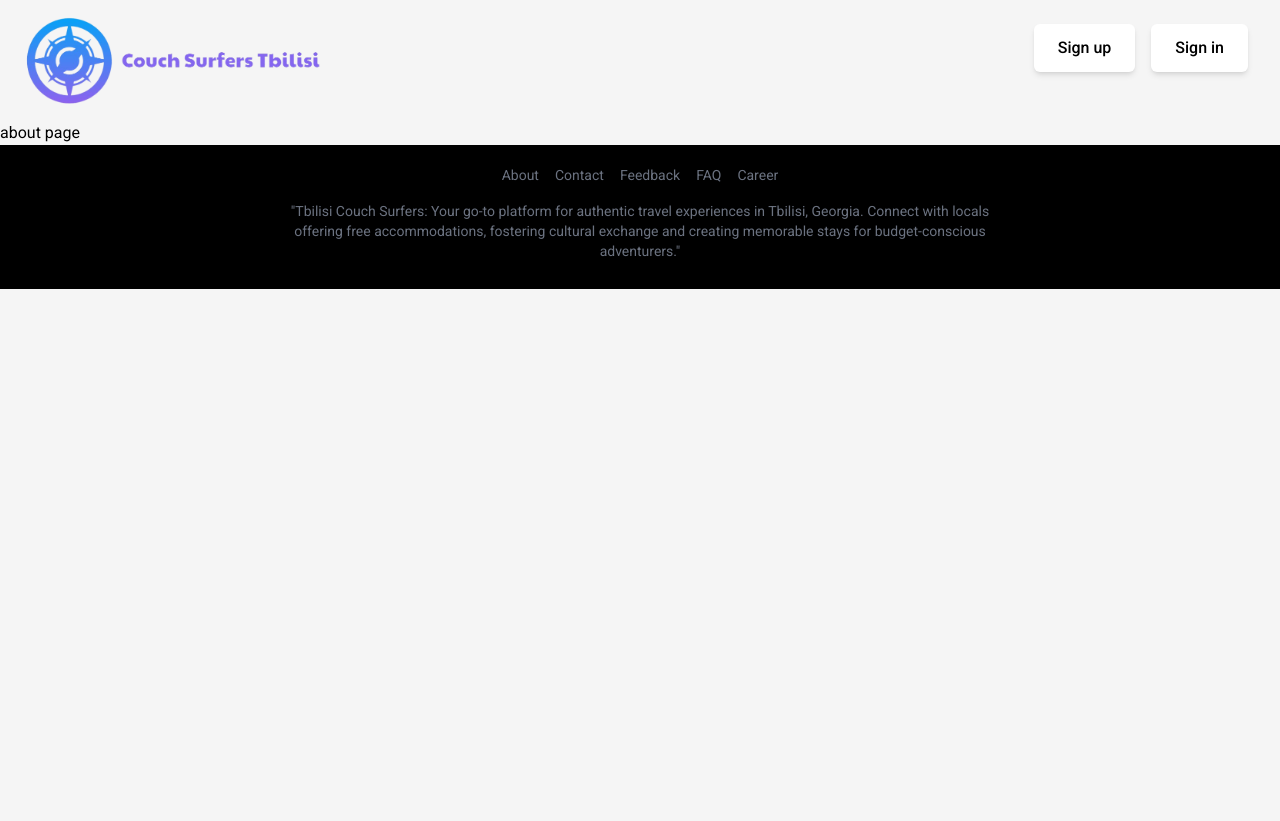
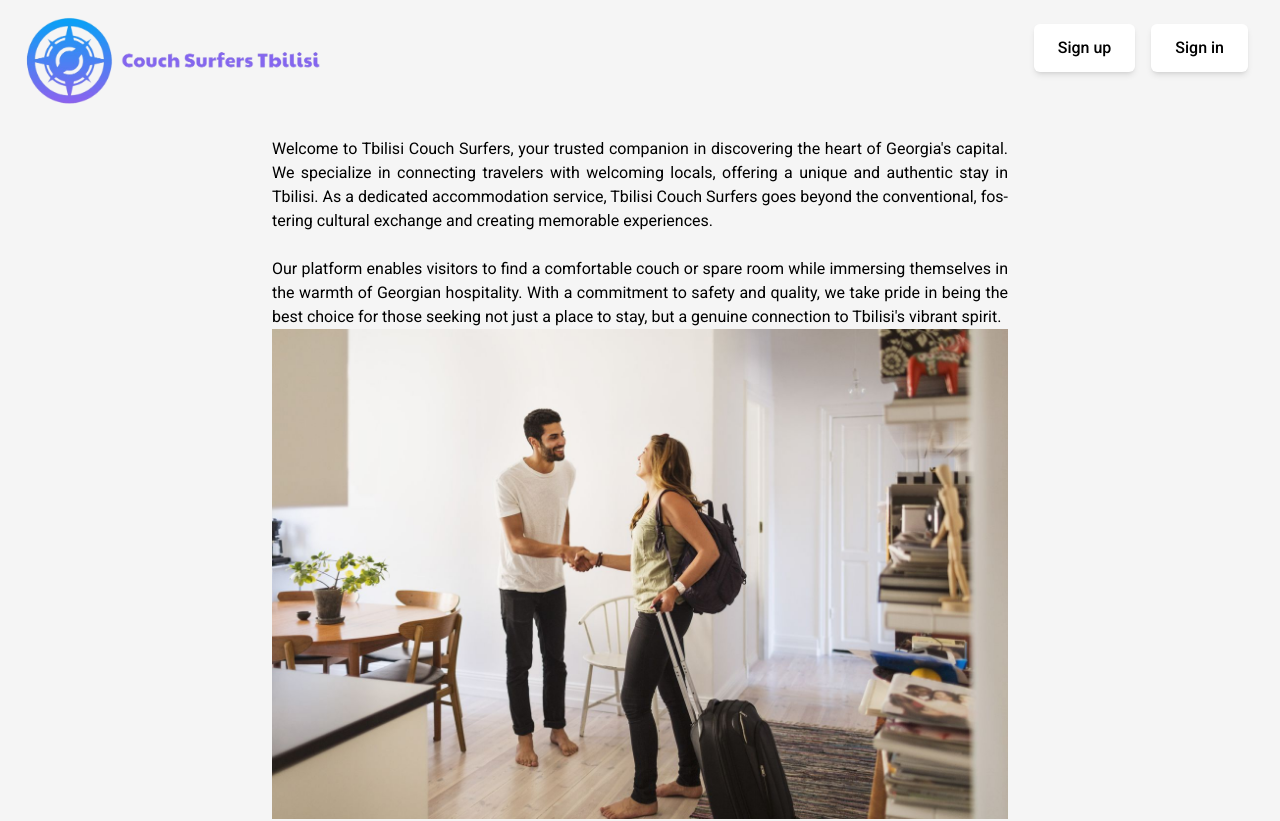
Before and after one commit to Sitch196/couch_surfer_demo, a Next.js app: page /about in a window 1280 px wide. Shown: the top 821 px of the page. Before the commit the page ends 800 px from the top, so only its background shows below. Built offline with nearby package versions, Linux system fonts and the light colour scheme; no server answers.

Commit message:
about page

```diff
--- a/app/about/page.tsx
+++ b/app/about/page.tsx
@@ -1,9 +1,26 @@
-import React from "react";
+import Image from "next/image";
+import hero from "../../assets/heroimage.jpg";
 
-export default function page() {
+export default function Page() {
   return (
-    <div>
-      <h1>about page</h1>
+    <div className="container mx-auto bg-[whitemoke] p-4 max-w-screen-md h-screen">
+      <p className="text-justify hyphens-auto">
+        Welcome to Tbilisi Couch Surfers, your trusted companion in discovering
+        the heart of Georgia's capital. We specialize in connecting travelers
+        with welcoming locals, offering a unique and authentic stay in Tbilisi.
+        As a dedicated accommodation service, Tbilisi Couch Surfers goes beyond
+        the conventional, fostering cultural exchange and creating memorable
+        experiences.
+      </p>
+      <br />
+      <p className="text-justify hyphens-auto">
+        Our platform enables visitors to find a comfortable couch or spare room
+        while immersing themselves in the warmth of Georgian hospitality. With a
+        commitment to safety and quality, we take pride in being the best choice
+        for those seeking not just a place to stay, but a genuine connection to
+        Tbilisi's vibrant spirit.
+      </p>
+      <Image src={hero} alt="hero image" loading="lazy" />
     </div>
   );
 }
--- a/components/NewsLetterSignUp.tsx
+++ b/components/NewsLetterSignUp.tsx
@@ -1,7 +1,7 @@
 export default function NewsLetterSignUp() {
   return (
-    <section className="w-full py-12 md:py-24 lg:py-10 bg-black border-t border-white">
-      <div className="container flex flex-col items-center justify-center gap-4 px-4 text-center md:px-6">
+    <section className="w-full py-12 md:py-24 lg:py-10 flex flex-col items-center justify-center bg-black border-t border-white">
+      <div className="container  gap-4 px-4 text-center md:px-6">
         <div className="space-y-3 text-center">
           <h2 className="text-3xl text-white font-bold tracking-tighter sm:text-4xl md:text-5xl">
             Join Our Community
```
